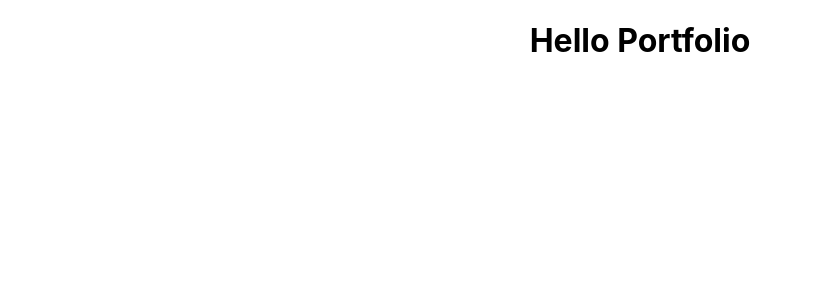
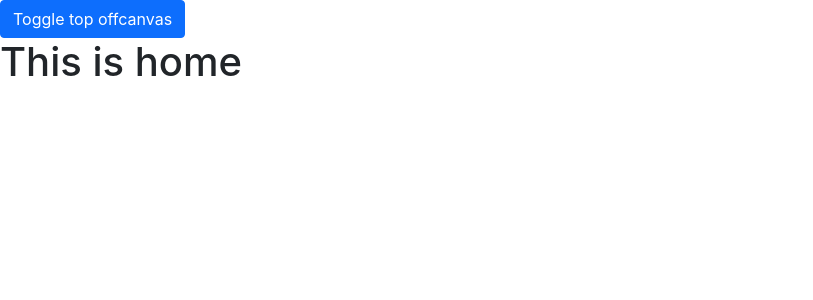
Before and after one commit to linkon63/dev-kon-portfolio, a React (Create React App) app: page / in a window 1280 px wide. Shown: the top 300 px of the page, without its empty margins (0-813 px from the left). Built offline with nearby package versions, Linux system fonts and the light colour scheme.

Commit message:
added navbar

```diff
--- a/package.json
+++ b/package.json
@@ -8,6 +8,7 @@
     "@testing-library/user-event": "^13.5.0",
     "react": "^18.1.0",
     "react-dom": "^18.1.0",
+    "react-router-dom": "^6.3.0",
     "react-scripts": "5.0.1",
     "web-vitals": "^2.1.4"
   },
@@ -37,7 +38,6 @@
   },
   "description": "This project was bootstrapped with [Create React App](https://github.com/facebook/create-react-app).",
   "main": "index.js",
-  "devDependencies": {},
   "repository": {
     "type": "git",
     "url": "git+https://github.com/linkon63/dev-kon-portfolio.git/my-new-project.githttps:.git"
--- a/public/index.html
+++ b/public/index.html
@@ -1,14 +1,12 @@
 <!DOCTYPE html>
 <html lang="en">
+
 <head>
   <meta charset="utf-8" />
   <link rel="icon" href="%PUBLIC_URL%/favicon.ico" />
   <meta name="viewport" content="width=device-width, initial-scale=1" />
   <meta name="theme-color" content="#000000" />
-    <meta
-      name="description"
-      content="Web site created using create-react-app"
-    />
+  <meta name="description" content="Web site created using create-react-app" />
   <link rel="apple-touch-icon" href="%PUBLIC_URL%/logo192.png" />
   <!--
       manifest.json provides metadata used when your web app is installed on a
@@ -24,8 +22,23 @@
       work correctly both with client-side routing and a non-root public URL.
       Learn how to configure a non-root public URL by running `npm run build`.
     -->
-    <title>React App</title>
+
+  <!-- Bootstrap CDN -->
+  <link href="https://cdn.jsdelivr.net/npm/bootstrap@5.1.3/dist/css/bootstrap.min.css" rel="stylesheet"
+    integrity="sha384-1BmE4kWBq78iYhFldvKuhfTAU6auU8tT94WrHftjDbrCEXSU1oBoqyl2QvZ6jIW3" crossorigin="anonymous">
+  <script src="https://cdn.jsdelivr.net/npm/bootstrap@5.1.3/dist/js/bootstrap.bundle.min.js"
+    integrity="sha384-ka7Sk0Gln4gmtz2MlQnikT1wXgYsOg+OMhuP+IlRH9sENBO0LRn5q+8nbTov4+1p"
+    crossorigin="anonymous"></script>
+  <script src="https://cdn.jsdelivr.net/npm/@popperjs/core@2.10.2/dist/umd/popper.min.js"
+    integrity="sha384-7+zCNj/IqJ95wo16oMtfsKbZ9ccEh31eOz1HGyDuCQ6wgnyJNSYdrPa03rtR1zdB"
+    crossorigin="anonymous"></script>
+  <script src="https://cdn.jsdelivr.net/npm/bootstrap@5.1.3/dist/js/bootstrap.min.js"
+    integrity="sha384-QJHtvGhmr9XOIpI6YVutG+2QOK9T+ZnN4kzFN1RtK3zEFEIsxhlmWl5/YESvpZ13"
+    crossorigin="anonymous"></script>
+
+  <title>Portfolio</title>
 </head>
+
 <body>
   <noscript>You need to enable JavaScript to run this app.</noscript>
   <div id="root"></div>
@@ -40,4 +53,5 @@
       To create a production bundle, use `npm run build` or `yarn build`.
     -->
 </body>
+
 </html>
--- a/src/App.js
+++ b/src/App.js
@@ -1,11 +1,8 @@
-import logo from './logo.svg';
-import './App.css';
+import RootRouter from './components/lib/Router/RootRouter';
 
 function App() {
   return (
-    <div className="App">
-      <h1>Hello Portfolio</h1>
-    </div>
+    <RootRouter />
   );
 }
 
--- /dev/null
+++ b/src/components/lib/About/About.jsx
@@ -0,0 +1,11 @@
+import React from 'react';
+import Layout from '../Layout/Layout';
+import AboutComponent from './AboutComponent';
+
+const About = () => {
+    return (
+        <Layout key={Math.random()} props={<AboutComponent />} />
+    );
+};
+
+export default About;
--- /dev/null
+++ b/src/components/lib/About/AboutComponent.jsx
@@ -0,0 +1,11 @@
+import React from 'react';
+
+const AboutComponent = () => {
+    return (
+        <div>
+            This is About
+        </div>
+    );
+};
+
+export default AboutComponent;
--- a/src/components/lib/Home/Home.jsx
+++ b/src/components/lib/Home/Home.jsx
@@ -1,10 +1,10 @@
 import React from 'react';
+import Layout from '../Layout/Layout';
+import HomeComponent from './HomeComponent';
 
 const Home = () => {
     return (
-        <div>
-            <h1>Home</h1>
-        </div>
+        <Layout key={Math.random()} props={<HomeComponent />} />
     );
 };
 
--- /dev/null
+++ b/src/components/lib/Home/HomeComponent.jsx
@@ -0,0 +1,11 @@
+import React from 'react';
+
+const HomeComponent = () => {
+    return (
+        <div>
+            <h1>This is home</h1>
+        </div>
+    );
+};
+
+export default HomeComponent;
--- /dev/null
+++ b/src/components/lib/Layout/Layout.jsx
@@ -0,0 +1,15 @@
+import React from 'react';
+import TopNavbar from '../Shared/Navbar/TopNavbar';
+
+const Layout = ({ props }) => {
+    return (
+        <>
+            <TopNavbar />
+            <>
+                {props}
+            </>
+        </>
+    );
+};
+
+export default Layout;
--- /dev/null
+++ b/src/components/lib/Router/RootRouter.jsx
@@ -0,0 +1,18 @@
+import React from 'react';
+import { Routes, Route } from "react-router-dom";
+import Home from '../Home/Home';
+import About from '../About/About';
+
+const RootRouter = () => {
+    return (
+        <>
+            <Routes>
+                <Route path="/" element={<Home />} />
+                <Route path="home" element={<Home />} />
+                <Route path="about" element={<About />} />
+            </Routes>
+        </>
+    );
+};
+
+export default RootRouter;
--- /dev/null
+++ b/src/components/lib/Shared/Navbar/TopNavbar.jsx
@@ -0,0 +1,46 @@
+import React from 'react';
+import { Link } from 'react-router-dom';
+
+const TopNavbar = () => {
+    return (
+        <>
+            <button className="btn btn-primary"
+                type="button"
+                data-bs-toggle="offcanvas"
+                data-bs-target="#offcanvasTop"
+                aria-controls="offcanvasTop">
+                Toggle top offcanvas
+            </button>
+
+            <section className="offcanvas offcanvas-top"
+                tabIndex="-1"
+                id="offcanvasTop"
+                aria-labelledby="offcanvasTopLabel">
+
+                <div className="offcanvas-header">
+                    <h5 id="offcanvasTopLabel">Offcanvas top</h5>
+                    <button type="button" className="btn-close text-reset" data-bs-dismiss="offcanvas" aria-label="Close"></button>
+                </div>
+
+                <div className="offcanvas-body">
+                    <Link to="/home">
+                        <span
+                            data-bs-dismiss="offcanvas">
+                            Home
+                        </span>
+                    </Link>
+                    <br />
+                    <Link to="/about">
+                        <span
+                            data-bs-dismiss="offcanvas">
+                            About
+                        </span>
+                    </Link>
+                </div>
+
+            </section>
+        </>
+    );
+};
+
+export default TopNavbar;
--- a/src/index.js
+++ b/src/index.js
@@ -1,5 +1,6 @@
 import React from 'react';
 import ReactDOM from 'react-dom/client';
+import { BrowserRouter } from "react-router-dom";
 import './index.css';
 import App from './App';
 import reportWebVitals from './reportWebVitals';
@@ -7,7 +8,9 @@ import reportWebVitals from './reportWebVitals';
 const root = ReactDOM.createRoot(document.getElementById('root'));
 root.render(
   <React.StrictMode>
-    <App />
+    <BrowserRouter>
+      <App />
+    </BrowserRouter>
   </React.StrictMode>
 );
 
```
Also changed, not shown: 2 other files (tests, documents, lock files or other folders). Lines whose indentation alone changed are shown as unchanged.
